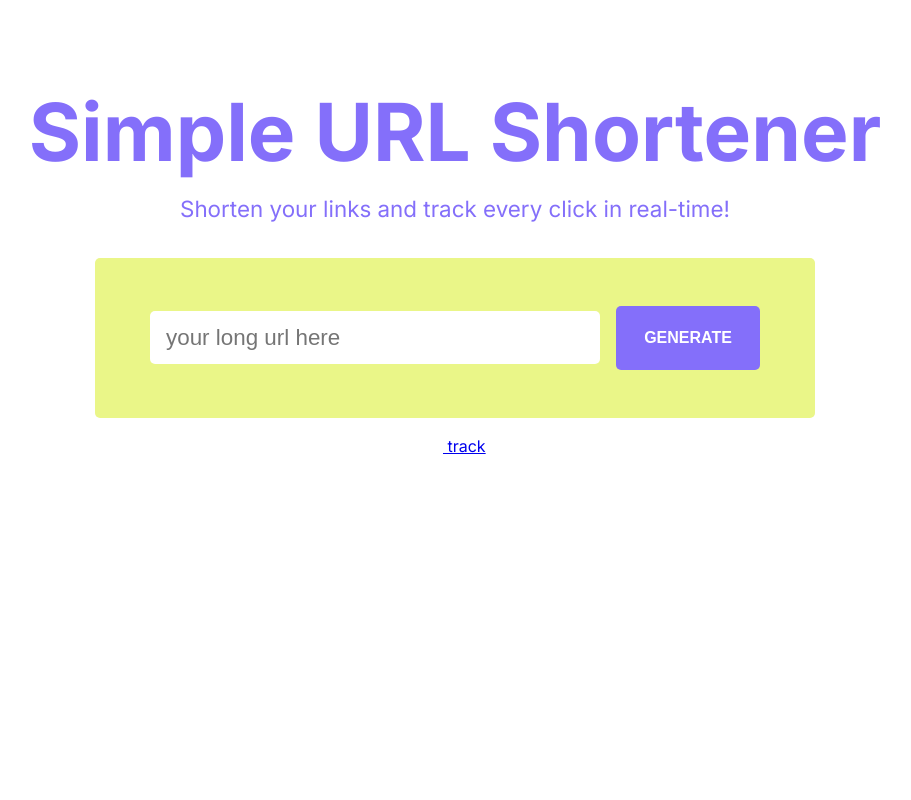
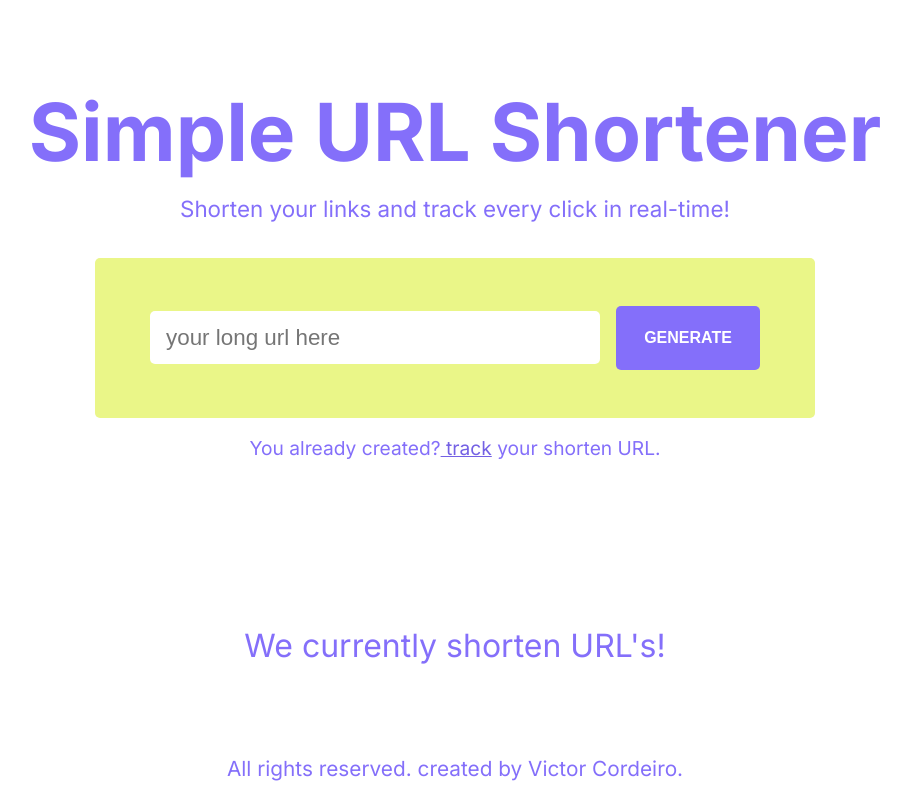
Before and after one commit to vitucordeiro/url-front, a React (Vite) app: page / in a window 1280 px wide. Shown: the whole page, without its empty margins (185-1096 px from the left). Built offline with nearby package versions, Linux system fonts and the light colour scheme; no server answers.

Commit message:
feat: Home page

```diff
--- a/src/pages/Home.tsx
+++ b/src/pages/Home.tsx
@@ -1,11 +1,16 @@
+import { Link } from "react-router";
 import Card from "../Components/Card";
 import Header from "../Components/Header";
-
+import './Home.css'
+import Footer from "../Components/Footer";
+import Counter from "../Components/Counter";
 export default function Home() {
   return (
     <>
       <Header H1="Simple URL Shortener" description="Shorten your links and track every click in real-time!" />
       <Card arrowToHome={true}></Card>
+      <Counter />
+      <Footer />
     </>
   )
 }
```
Also changed, not shown: src/pages/Home.css (added).
